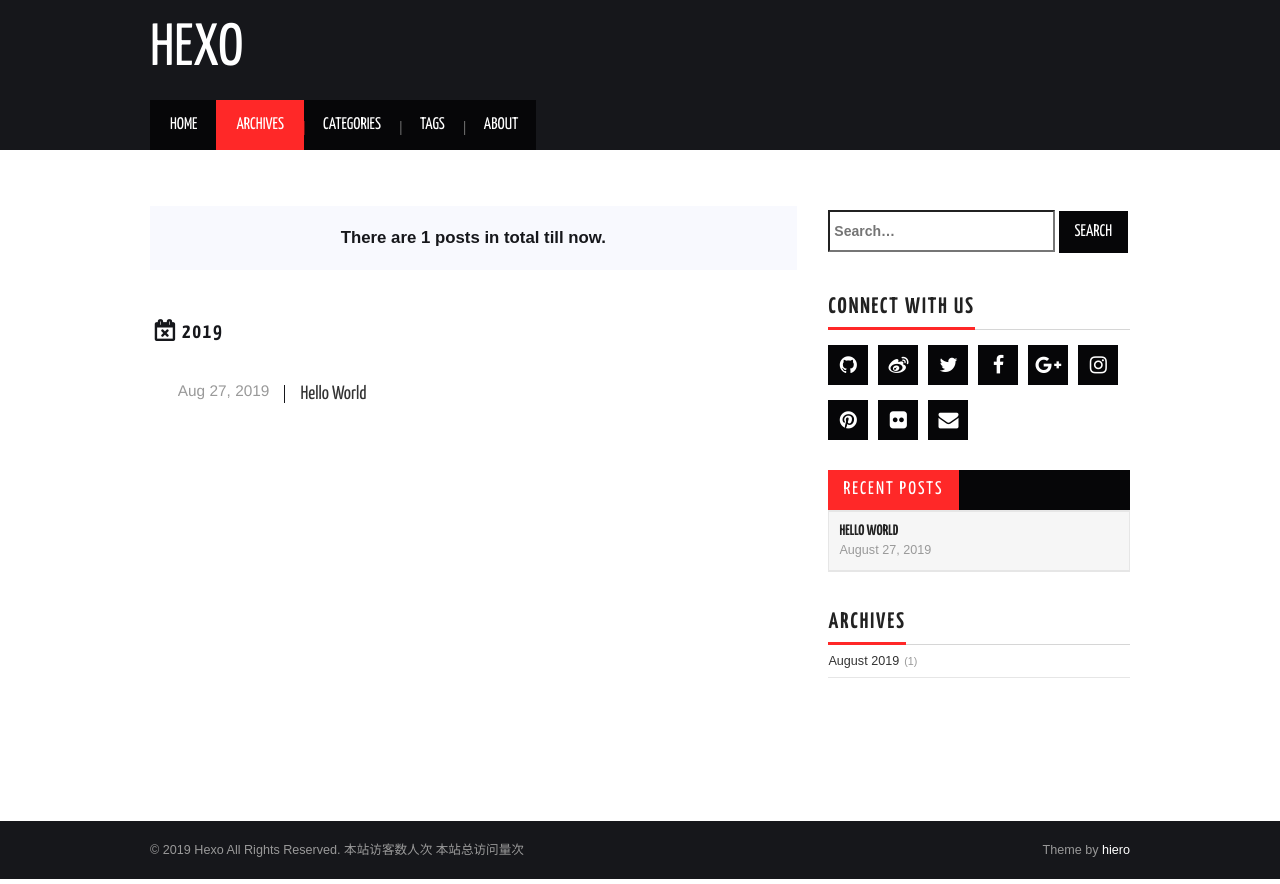
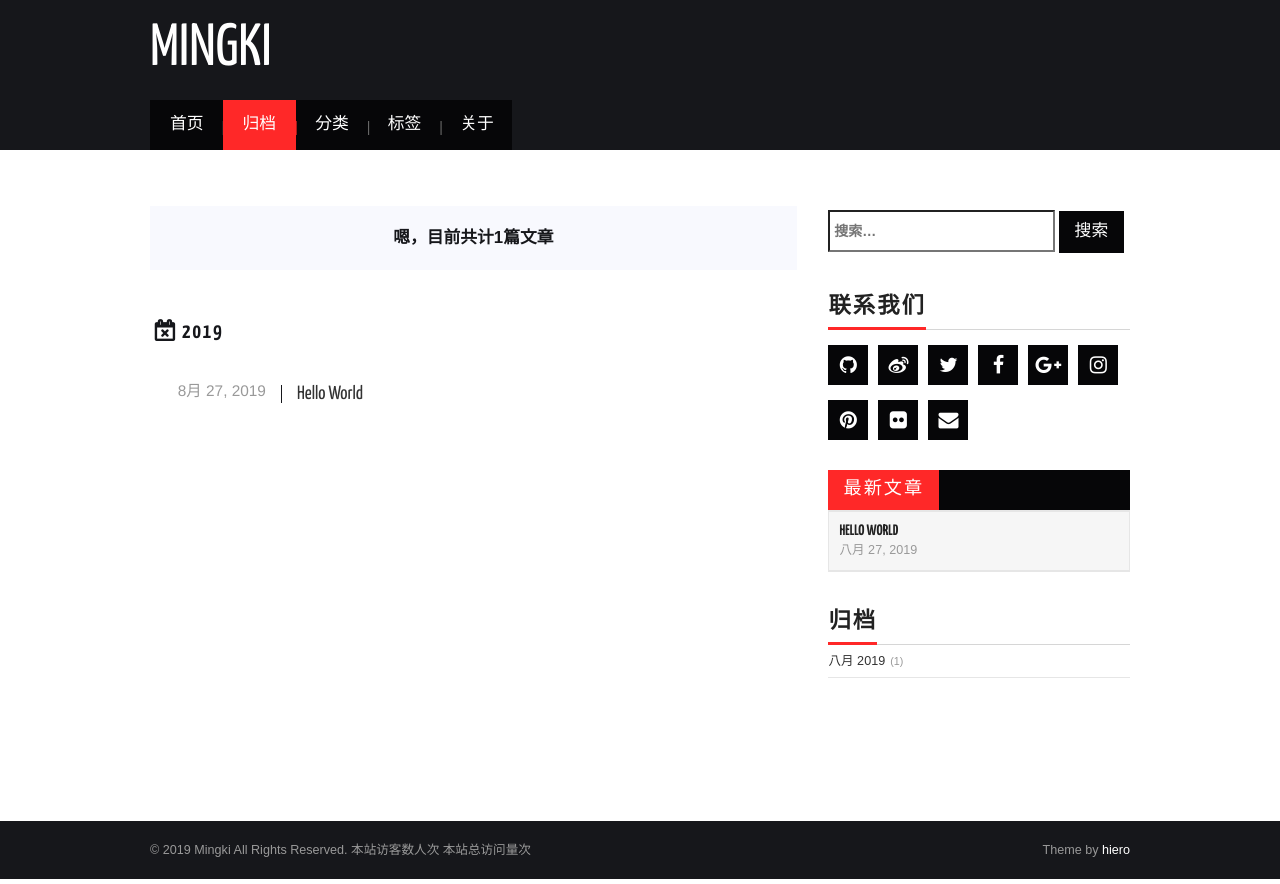
Before and after one commit to lubanqihao/github.io, a plain HTML site: page archives/index.html in a window 1280 px wide. Drawn offline with nearby package versions, Linux system fonts and the light colour scheme; some packages are replaced by stand-ins of ours; no server answers; a script that the page names is missing; a web font is replaced by a local one.

Commit message:
Site updated: 2019-08-27 21:26:04

```diff
--- a/2019/08/27/hello-world/index.html
+++ b/2019/08/27/hello-world/index.html
@@ -13,7 +13,7 @@
   <!-- PACE Progress Bar START -->
 
 
-  <title>hello world | Hexo</title>
+  <title>hello world | Mingki</title>
   <meta name="viewport" content="width=device-width, initial-scale=1, maximum-scale=1">
 
 
@@ -23,15 +23,15 @@
 <meta property="og:type" content="article">
 <meta property="og:title" content="Hello World">
 <meta property="og:url" content="http://yoursite.com/2019/08/27/hello-world/index.html">
-<meta property="og:site_name" content="Hexo">
+<meta property="og:site_name" content="Mingki">
 <meta property="og:description" content="Welcome to Hexo! This is your very first post. Check documentation for more info. If you get any problems when using Hexo, you can find the answer in troubleshooting or you can ask me on GitHub. Quick">
-<meta property="og:locale" content="en">
+<meta property="og:locale" content="zh-CN">
 <meta property="og:updated_time" content="2019-08-27T11:22:00.413Z">
 <meta name="twitter:card" content="summary">
 <meta name="twitter:title" content="Hello World">
 <meta name="twitter:description" content="Welcome to Hexo! This is your very first post. Check documentation for more info. If you get any problems when using Hexo, you can find the answer in troubleshooting or you can ask me on GitHub. Quick">
 
-    <link rel="alternate" href="/atom.xml" title="Hexo" type="application/atom+xml">
+    <link rel="alternate" href="/atom.xml" title="Mingki" type="application/atom+xml">
 
   <link rel="icon" href="/css/images/favicon.ico">
 
@@ -76,15 +76,15 @@
 <script>
 var themeMenus = {};
 
-  themeMenus["/"] = "Home";
+  themeMenus["/"] = "首页";
 
-  themeMenus["/archives"] = "Archives";
+  themeMenus["/archives"] = "归档";
 
-  themeMenus["/categories"] = "Categories";
+  themeMenus["/categories"] = "分类";
 
-  themeMenus["/tags"] = "Tags";
+  themeMenus["/tags"] = "标签";
 
-  themeMenus["/about"] = "About";
+  themeMenus["/about"] = "关于";
 
 </script>
 
@@ -98,7 +98,7 @@ var themeMenus = {};
 
           <h1 class="site-title">
 
-              <a href="/" title="Hexo" rel="home"> Hexo </a>
+              <a href="/" title="Mingki" rel="home"> Mingki </a>
 
           </h1>
 
@@ -111,15 +111,15 @@ var themeMenus = {};
 
               <ul id="main-nav" class="nmenu sf-js-enabled">
 
-                      <li class="menu-item menu-item-type-custom menu-item-object-custom menu-item-home menu-item-1663"> <a class="" href="/">Home</a> </li>
+                      <li class="menu-item menu-item-type-custom menu-item-object-custom menu-item-home menu-item-1663"> <a class="" href="/">首页</a> </li>
 
-                      <li class="menu-item menu-item-type-custom menu-item-object-custom menu-item-home menu-item-1663"> <a class="" href="/archives">Archives</a> </li>
+                      <li class="menu-item menu-item-type-custom menu-item-object-custom menu-item-home menu-item-1663"> <a class="" href="/archives">归档</a> </li>
 
-                      <li class="menu-item menu-item-type-custom menu-item-object-custom menu-item-home menu-item-1663"> <a class="" href="/categories">Categories</a> </li>
+                      <li class="menu-item menu-item-type-custom menu-item-object-custom menu-item-home menu-item-1663"> <a class="" href="/categories">分类</a> </li>
 
-                      <li class="menu-item menu-item-type-custom menu-item-object-custom menu-item-home menu-item-1663"> <a class="" href="/tags">Tags</a> </li>
+                      <li class="menu-item menu-item-type-custom menu-item-object-custom menu-item-home menu-item-1663"> <a class="" href="/tags">标签</a> </li>
 
-                      <li class="menu-item menu-item-type-custom menu-item-object-custom menu-item-home menu-item-1663"> <a class="" href="/about">About</a> </li>
+                      <li class="menu-item menu-item-type-custom menu-item-object-custom menu-item-home menu-item-1663"> <a class="" href="/about">关于</a> </li>
 
               </ul>
             </div>
@@ -182,7 +182,7 @@ var themeMenus = {};
     <div class="article-meta">
 
 	Posted on <a href="/2019/08/27/hello-world/" class="article-date">
-	  <time datetime="2019-08-27T11:22:00.413Z" itemprop="datePublished">August 27, 2019</time>
+	  <time datetime="2019-08-27T11:22:00.413Z" itemprop="datePublished">八月 27, 2019</time>
 	</a>
 
 
@@ -219,7 +219,7 @@ var themeMenus = {};
 <script>
 var a = new Donate({
   title: '如果觉得我的文章对您有用，请随意打赏。您的支持将鼓励我继续创作!', // 可选参数，打赏标题
-  btnText: 'Donate', // 可选参数，打赏按钮文字
+  btnText: '打赏支持', // 可选参数，打赏按钮文字
   el: document.getElementById('donation_div'),
   wechatImage: 'https://raw.githubusercontent.com/iTimeTraveler/iTimeTraveler.github.io/site/source/about/donate/images/WeChanQR.png',
   alipayImage: 'https://raw.githubusercontent.com/iTimeTraveler/iTimeTraveler.github.io/site/source/about/donate/images/AliPayQR.jpg'
@@ -263,7 +263,7 @@ var a = new Donate({
 
   <aside id="sidebar">
     <div id="toc" class="toc-article" style="overflow-y: scroll; max-width: 28%;">
-    <strong class="toc-title">Contents</strong>
+    <strong class="toc-title">文章目录</strong>
 
       <ol class="nav"><li class="nav-item nav-level-2"><a class="nav-link" href="#Quick-Start"><span class="nav-number">1.</span> <span class="nav-text">Quick Start</span></a><ol class="nav-child"><li class="nav-item nav-level-3"><a class="nav-link" href="#Create-a-new-post"><span class="nav-number">1.1.</span> <span class="nav-text">Create a new post</span></a></li><li class="nav-item nav-level-3"><a class="nav-link" href="#Run-server"><span class="nav-number">1.2.</span> <span class="nav-text">Run server</span></a></li><li class="nav-item nav-level-3"><a class="nav-link" href="#Generate-static-files"><span class="nav-number">1.3.</span> <span class="nav-text">Generate static files</span></a></li><li class="nav-item nav-level-3"><a class="nav-link" href="#Deploy-to-remote-sites"><span class="nav-number">1.4.</span> <span class="nav-text">Deploy to remote sites</span></a></li></ol></li></ol>
 
@@ -277,7 +277,7 @@ var a = new Donate({
 
   <div class="clearfix container">
       <div class="site-info">
-	      &copy; 2019 Hexo All Rights Reserved.
+	      &copy; 2019 Mingki All Rights Reserved.
 
             <span id="busuanzi_container_site_uv">
               本站访客数<span id="busuanzi_value_site_uv"></span>人次
--- a/archives/index.html
+++ b/archives/index.html
@@ -13,21 +13,21 @@
   <!-- PACE Progress Bar START -->
 
 
-  <title>Archives | Hexo</title>
+  <title>归档 | Mingki</title>
   <meta name="viewport" content="width=device-width, initial-scale=1, maximum-scale=1">
 
 
 
 
   <meta property="og:type" content="website">
-<meta property="og:title" content="Hexo">
+<meta property="og:title" content="Mingki">
 <meta property="og:url" content="http://yoursite.com/archives/index.html">
-<meta property="og:site_name" content="Hexo">
-<meta property="og:locale" content="en">
+<meta property="og:site_name" content="Mingki">
+<meta property="og:locale" content="zh-CN">
 <meta name="twitter:card" content="summary">
-<meta name="twitter:title" content="Hexo">
+<meta name="twitter:title" content="Mingki">
 
-    <link rel="alternate" href="/atom.xml" title="Hexo" type="application/atom+xml">
+    <link rel="alternate" href="/atom.xml" title="Mingki" type="application/atom+xml">
 
   <link rel="icon" href="/css/images/favicon.ico">
 
@@ -72,15 +72,15 @@
 <script>
 var themeMenus = {};
 
-  themeMenus["/"] = "Home";
+  themeMenus["/"] = "首页";
 
-  themeMenus["/archives"] = "Archives";
+  themeMenus["/archives"] = "归档";
 
-  themeMenus["/categories"] = "Categories";
+  themeMenus["/categories"] = "分类";
 
-  themeMenus["/tags"] = "Tags";
+  themeMenus["/tags"] = "标签";
 
-  themeMenus["/about"] = "About";
+  themeMenus["/about"] = "关于";
 
 </script>
 
@@ -94,7 +94,7 @@ var themeMenus = {};
 
           <h1 class="site-title">
 
-              <a href="/" title="Hexo" rel="home"> Hexo </a>
+              <a href="/" title="Mingki" rel="home"> Mingki </a>
 
           </h1>
 
@@ -107,15 +107,15 @@ var themeMenus = {};
 
               <ul id="main-nav" class="nmenu sf-js-enabled">
 
-                      <li class="menu-item menu-item-type-custom menu-item-object-custom menu-item-home menu-item-1663"> <a class="" href="/">Home</a> </li>
+                      <li class="menu-item menu-item-type-custom menu-item-object-custom menu-item-home menu-item-1663"> <a class="" href="/">首页</a> </li>
 
-                      <li class="menu-item menu-item-type-custom menu-item-object-custom menu-item-home menu-item-1663"> <a class="" href="/archives">Archives</a> </li>
+                      <li class="menu-item menu-item-type-custom menu-item-object-custom menu-item-home menu-item-1663"> <a class="" href="/archives">归档</a> </li>
 
-                      <li class="menu-item menu-item-type-custom menu-item-object-custom menu-item-home menu-item-1663"> <a class="" href="/categories">Categories</a> </li>
+                      <li class="menu-item menu-item-type-custom menu-item-object-custom menu-item-home menu-item-1663"> <a class="" href="/categories">分类</a> </li>
 
-                      <li class="menu-item menu-item-type-custom menu-item-object-custom menu-item-home menu-item-1663"> <a class="" href="/tags">Tags</a> </li>
+                      <li class="menu-item menu-item-type-custom menu-item-object-custom menu-item-home menu-item-1663"> <a class="" href="/tags">标签</a> </li>
 
-                      <li class="menu-item menu-item-type-custom menu-item-object-custom menu-item-home menu-item-1663"> <a class="" href="/about">About</a> </li>
+                      <li class="menu-item menu-item-type-custom menu-item-object-custom menu-item-home menu-item-1663"> <a class="" href="/about">关于</a> </li>
 
               </ul>
             </div>
@@ -162,7 +162,7 @@ var themeMenus = {};
       <div id="content" class="outer">
 
           <section id="main">
-  <div class="archives-tags-wrap"><blockquote><span>There are 1 posts in total till now.</span></blockquote>
+  <div class="archives-tags-wrap"><blockquote><span>嗯，目前共计1篇文章</span></blockquote>
 
 
 
@@ -185,7 +185,7 @@ var themeMenus = {};
     <header class="archive-article-header">
 
       <a href="/2019/08/27/hello-world/" class="archive-article-date">
-		  <time datetime="2019-08-27T11:22:00.413Z" itemprop="datePublished">Aug 27, 2019</time>
+		  <time datetime="2019-08-27T11:22:00.413Z" itemprop="datePublished">8月 27, 2019</time>
 	  </a>
 
 
@@ -214,15 +214,15 @@ var themeMenus = {};
     <form class="search-form">
         <label style="width: 75%;">
             <span class="screen-reader-text">Search for:</span>
-            <input type="search" class="search-field" style="height: 42px;" placeholder=" Search…" value="" name="s" title="Search for:">
+            <input type="search" class="search-field" style="height: 42px;" placeholder=" 搜索…" value="" name="s" title="Search for:">
         </label>
-        <input type="submit" class="search-form-submit" value="Search">
+        <input type="submit" class="search-form-submit" value="搜索">
     </form>
     <div class="ins-search">
     <div class="ins-search-mask"></div>
     <div class="ins-search-container">
         <div class="ins-input-wrapper">
-            <input type="text" class="ins-search-input" placeholder="Type something..."/>
+            <input type="text" class="ins-search-input" placeholder="请输入关键词..."/>
             <span class="ins-close ins-selectable"><i class="fa fa-times-circle"></i></span>
         </div>
         <div class="ins-section-wrapper">
@@ -234,11 +234,11 @@ var themeMenus = {};
 (function (window) {
     var INSIGHT_CONFIG = {
         TRANSLATION: {
-            POSTS: 'Posts',
-            PAGES: 'Pages',
-            CATEGORIES: 'Categories',
-            TAGS: 'Tags',
-            UNTITLED: '(Untitled)',
+            POSTS: '文章',
+            PAGES: '页面',
+            CATEGORIES: '分类',
+            TAGS: '标签',
+            UNTITLED: '(无标题)',
         },
         ROOT_URL: '/',
         CONTENT_URL: '/content.json',
@@ -253,7 +253,7 @@ var themeMenus = {};
 
 
   <div class="widget-wrap">
-    <h3 class="widget-title">Connect With Us</h3>
+    <h3 class="widget-title">联系我们</h3>
     <div class="widget widget_athemes_social_icons">
 
     	<ul class="clearfix widget-social-icons">
@@ -315,7 +315,7 @@ var themeMenus = {};
 
   <div class="widget_athemes_tabs">
     <ul id="widget-tab" class="clearfix widget-tab-nav">
-      <li class="active"><a>Recent Posts</a></li>
+      <li class="active"><a>最新文章</a></li>
     </ul>
     <div class="widget">
       <ul>
@@ -327,7 +327,7 @@ var themeMenus = {};
 
 
               <h6 style="margin: 0;"><a href="/2019/08/27/hello-world/">Hello World</a></h6>
-              <span>August 27, 2019</span>
+              <span>八月 27, 2019</span>
             </div>
 
           </li>
@@ -347,10 +347,10 @@ var themeMenus = {};
 
 
   <div class="widget-wrap">
-    <h3 class="widget-title">Archives</h3>
+    <h3 class="widget-title">归档</h3>
 
     <div class="widget">
-      <ul class="archive-list"><li class="archive-list-item"><a class="archive-list-link" href="/archives/2019/08/">August 2019</a><span class="archive-list-count">1</span></li></ul>
+      <ul class="archive-list"><li class="archive-list-item"><a class="archive-list-link" href="/archives/2019/08/">八月 2019</a><span class="archive-list-count">1</span></li></ul>
     </div>
   </div>
 
@@ -364,7 +364,7 @@ var themeMenus = {};
 
   <div class="clearfix container">
       <div class="site-info">
-	      &copy; 2019 Hexo All Rights Reserved.
+	      &copy; 2019 Mingki All Rights Reserved.
 
             <span id="busuanzi_container_site_uv">
               本站访客数<span id="busuanzi_value_site_uv"></span>人次
--- /dev/null
+++ b/content.json
@@ -0,0 +1 @@
+{"meta":{"title":"Mingki","subtitle":null,"description":null,"author":"Mingki","url":"http://yoursite.com","root":"/"},"pages":[],"posts":[{"title":"Hello World","slug":"hello-world","date":"2019-08-27T11:22:00.413Z","updated":"2019-08-27T11:22:00.413Z","comments":true,"path":"2019/08/27/hello-world/","link":"","permalink":"http://yoursite.com/2019/08/27/hello-world/","excerpt":"","text":"Welcome to Hexo! This is your very first post. Check documentation for more info. If you get any problems when using Hexo, you can find the answer in troubleshooting or you can ask me on GitHub. Quick StartCreate a new post1$ hexo new \"My New Post\" More info: Writing Run server1$ hexo server More info: Server Generate static files1$ hexo generate More info: Generating Deploy to remote sites1$ hexo deploy More info: Deployment","categories":[],"tags":[]}]}
```
Also changed, not shown: archives/2019/08/index.html (+33 -33 lines), archives/2019/index.html (+33 -33 lines), index.html (+32 -32 lines).
